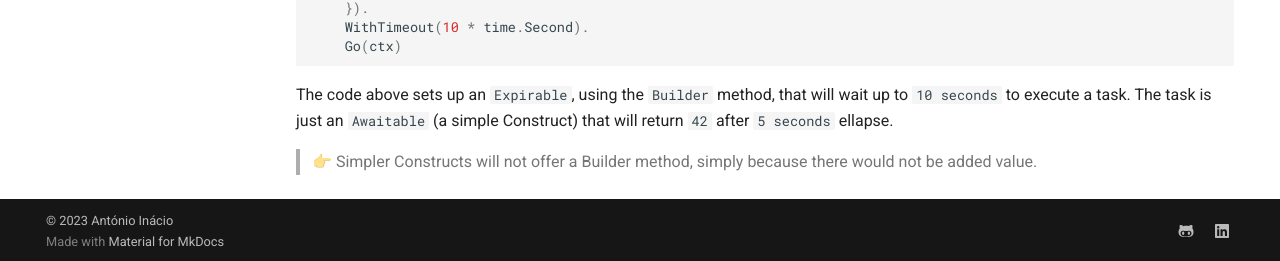
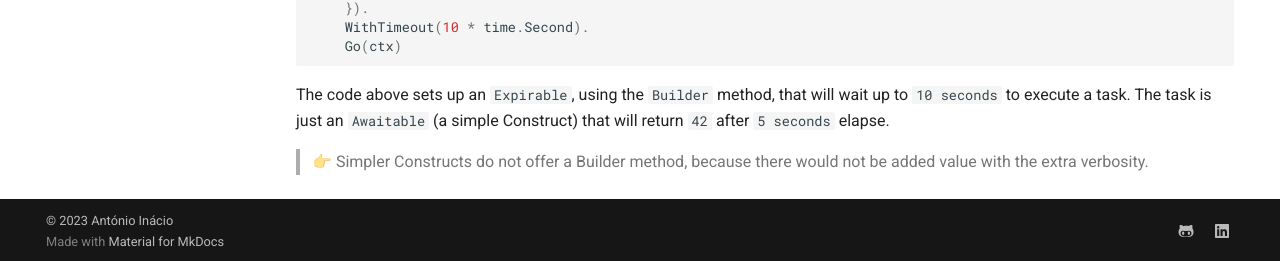
Before and after one commit to a-inacio/edt-go, an MkDocs documentation site: the page built from docs/getting-started.md, in a window 1280 px wide and 900 px high, scrolled down 506 px. Shown: the part 636-897 px from the top of the window. Built offline with MkDocs 1.6.1 and Material for MkDocs 9.7.7, drawn with Linux system fonts in a browser that asks for light colours.

Commit message:
docs: Fix typos

````diff
--- a/docs/getting-started.md
+++ b/docs/getting-started.md
@@ -49,6 +49,6 @@ res, err := expirable.NewBuilder().
 ```
 
 The code above sets up an `Expirable`, using the `Builder` method, that will wait up to `10 seconds` to execute a task.
-The task is just an `Awaitable` (a simple Construct) that will return `42` after `5 seconds` ellapse.
+The task is just an `Awaitable` (a simple Construct) that will return `42` after `5 seconds` elapse.
 
-> 👉 Simpler Constructs will not offer a Builder method, simply because there would not be added value.
+> 👉 Simpler Constructs do not offer a Builder method, because there would not be added value with the extra verbosity.
````
